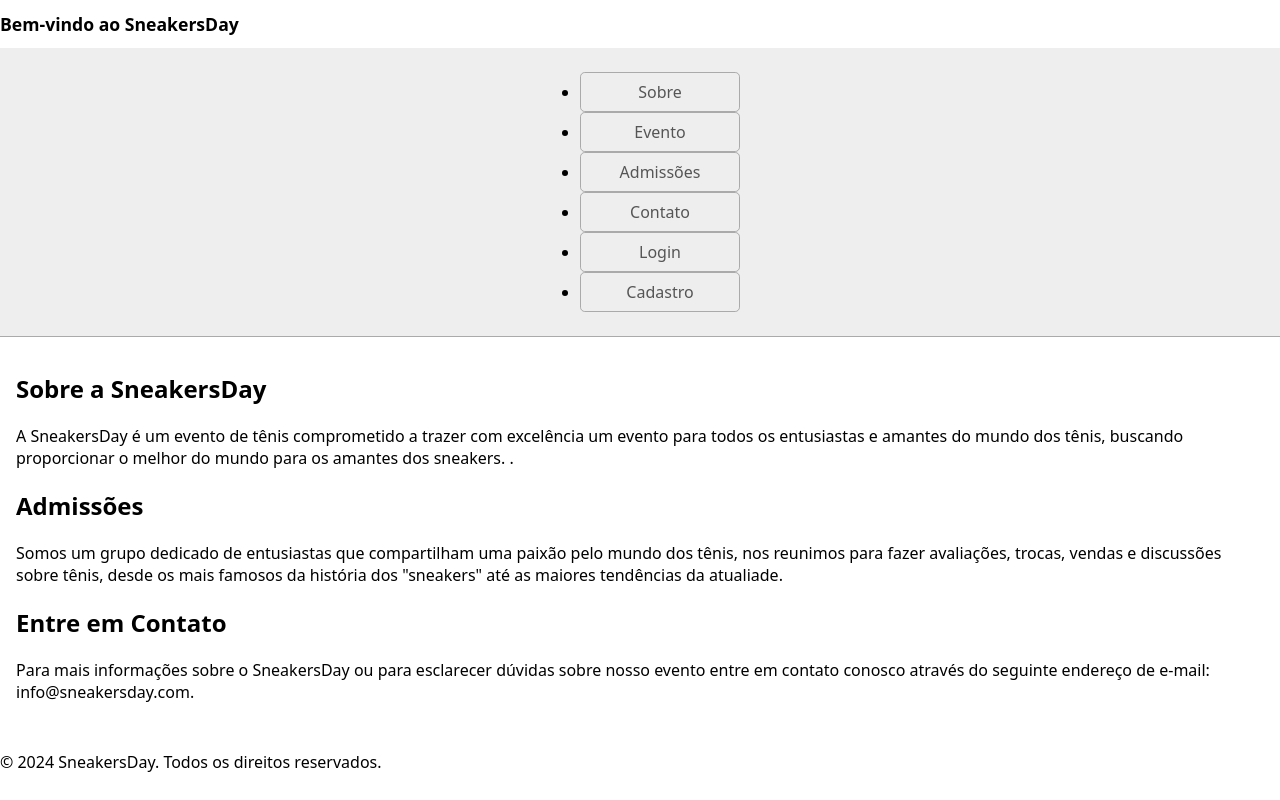
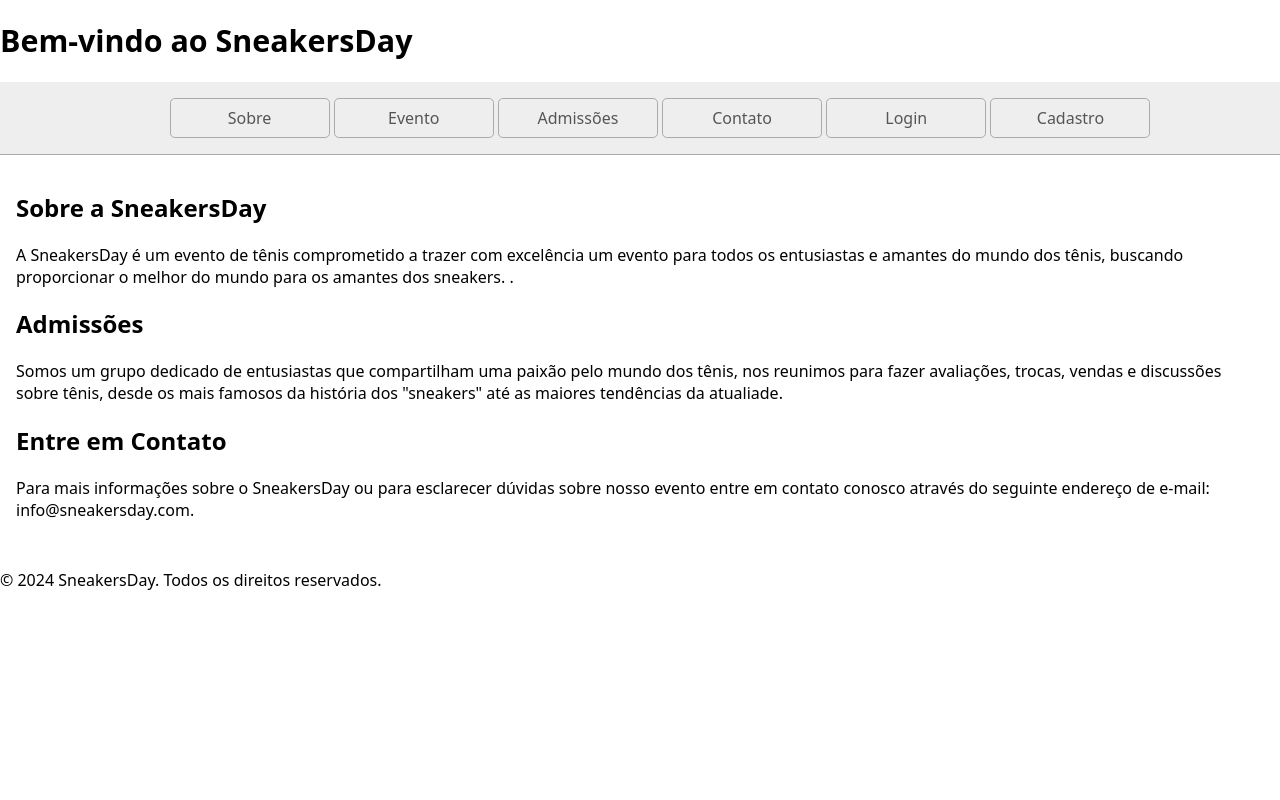
Before and after one commit to dmaciel12/ADSDM1A_Sneakers_Day, a website: page index.html in a window 1280 px wide. Drawn offline with Linux system fonts and the light colour scheme.

Commit message:
css coluna

```diff
--- a/styles.css
+++ b/styles.css
@@ -14,7 +14,7 @@ nav {
   flex-wrap: wrap;
   align-items: center;
   justify-content: center;
-  padding: 0.5rem;
+  padding: 0.rem;
   gap: 0.5rem;
   border-bottom: solid 1px #aaa;
   background-color: #eee;
@@ -36,11 +36,15 @@ nav a[aria-current='page'] {
   background-color: #d4d4d4;
 }
 
+nav li {
+  display: inline-block;
+}
+
 main {
   padding: 1rem;
 }
 
 h1 {
   font-weight: bold;
-  font-size: 1.10rem;
+  font-size: 1.9rem;
 }
```
